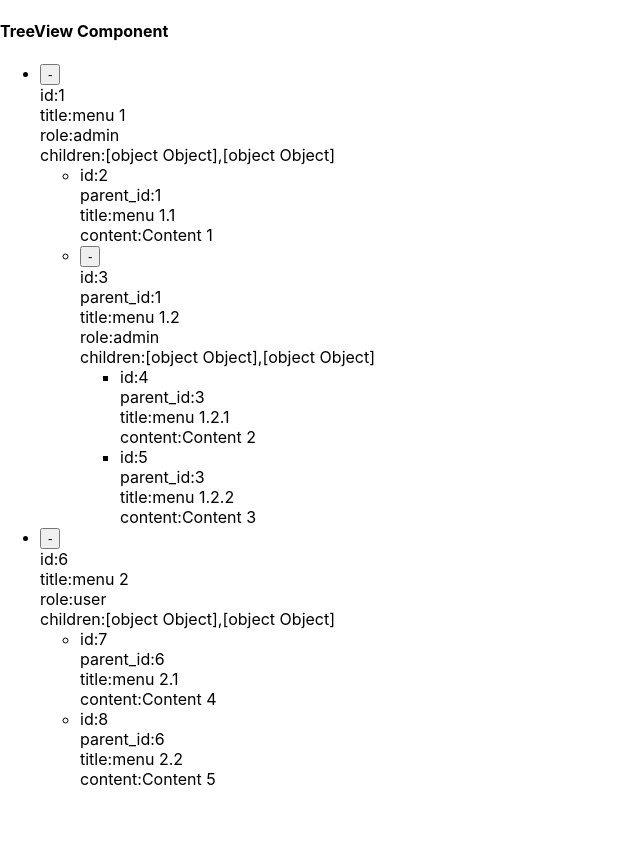
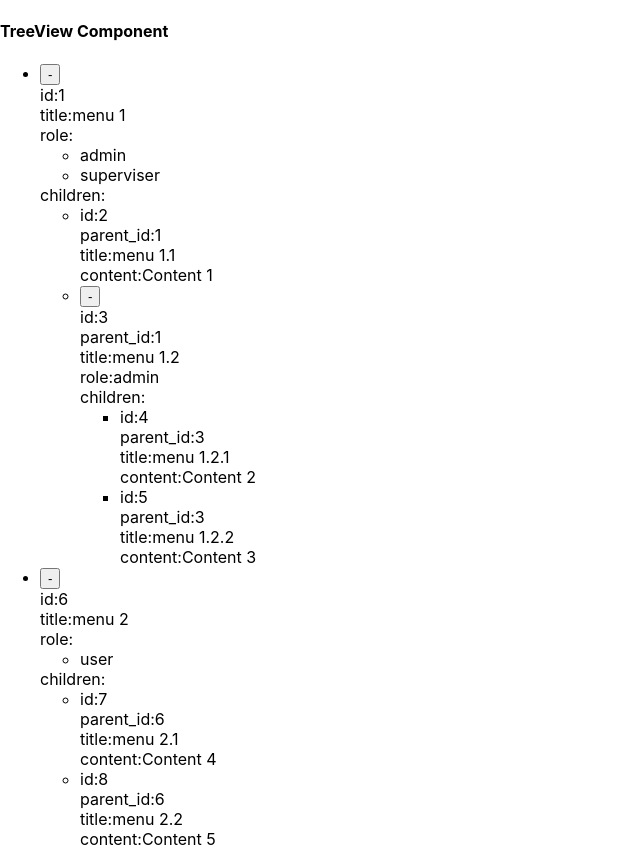
Before and after one commit to rajeshpillai/json-editor-ui, a React (Create React App) app: page / in a window 1280 px wide. Shown: the whole page, without its empty margins (0-640 px from the left). Before the commit the page ends 805 px from the top, so only its background shows below. Built offline with nearby package versions, Linux system fonts and the light colour scheme.

Commit message:
Treeview: v2

```diff
--- a/src/App.js
+++ b/src/App.js
@@ -9,7 +9,7 @@ let menu_data = [
   {
     id: "1",
     title: "menu 1",
-    role: "admin",
+    role: ["admin","superviser"],
     children :[
       { id: "2", parent_id: "1", title: "menu 1.1", content: "Content 1"},
       {
@@ -27,7 +27,7 @@ let menu_data = [
   {
     id: "6",
     title: "menu 2",
-    role: "user",
+    role: ["user"],
     children :[
       { id: "7", parent_id: "6", title: "menu 2.1", content: "Content 4"},
       { id: "8", parent_id: "6", title: "menu 2.2", content: "Content 5"},
--- a/src/components/tree.js
+++ b/src/components/tree.js
@@ -31,28 +31,38 @@ export default function Tree({data=[], isChild = false, onLoadContent}) {
         data.map(d => {
           let expanded = d.children && !state.includes(d.id);
 
-          Object.keys(d).forEach(key => {
-            // console.log("key: ", key, d[key], isArray(d[key]));
-          })
-
 
           console.log("d: ", d);
+          console.log("isObject: ", isObject(d));
 
           return (
             <li onClick={(e) => handleToggle(e, d)}
               key={d.id}>
               {d.children && <button>{expanded ? "-" : "+"}</button>}
-              {
+              { isObject(d) &&
                 Object.keys(d).map(v => {
-                    return <div><span>{v}</span>:<span>{d[v].toString()}</span></div>
+                    return (
+                      <div>
+                        <span>{v}</span>:
+                        <span>
+                        {
+                          isArray(d[v])
+                          ? <Tree
+                              data={d[v]}
+                              isChild={true}
+                              onLoadContent={onLoadContent} />
+                          : d[v].toString()
+                        }
+                        </span>
+                      </div>
+                    )
                 })
               }
-              { expanded&&
-                  <Tree
-                    data={d.children}
-                    isChild={true}
-                    onLoadContent={onLoadContent} />
+
+              {!isObject(d) &&
+                <div>{d}</div>
               }
+
             </li>
           )
         })
@@ -64,3 +74,7 @@ export default function Tree({data=[], isChild = false, onLoadContent}) {
 function isArray(attrVal) {
   return Array.isArray(attrVal);
 }
+
+function isObject(obj) {
+  return obj === Object(obj);
+}
```
